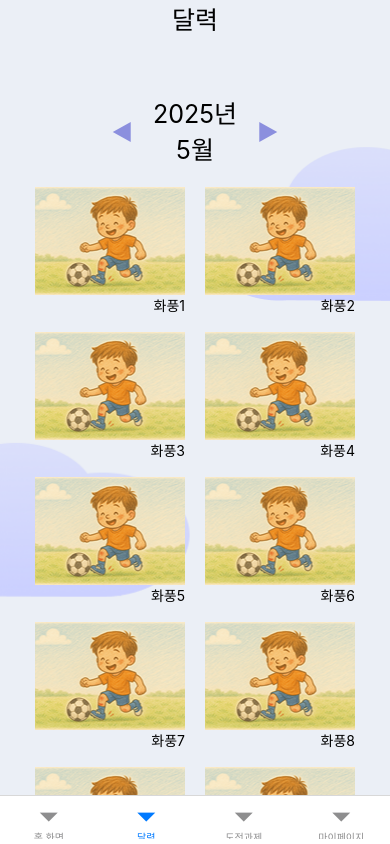
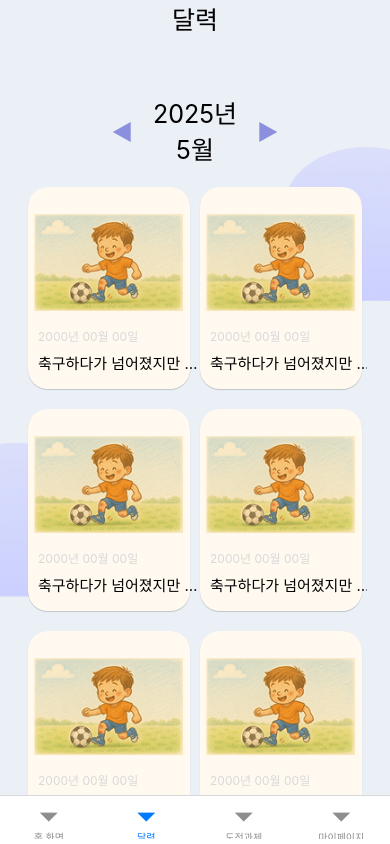
Before and after one commit to AI-Buddies/FrontEnd, a React Native app in the folder sketchtalk/: screen /CalendarStackNavigator in a window 390 px wide. Built offline with nearby package versions, Linux system fonts and the light colour scheme.

Commit message:
feat: update calendar item

```diff
--- a/sketchtalk/src/screens/calendar/CalendarMainScreen.js
+++ b/sketchtalk/src/screens/calendar/CalendarMainScreen.js
@@ -74,27 +74,62 @@ export default function CalenderMainScreen() {
           keyExtractor={item => item.style_name}
           fadingEdgeLength={100}
           data={dummyData}
-          renderItem={({item}) => <MessageItem {...item} />}
+          renderItem={({item}) => <CalendarItem {...item} />}
           numColumns={2}></FlatList>
       </View>
     </Background>
   );
 }
 
-const MessageItem = item => (
+const CalendarItem = item => (
   <Pressable
     style={{
-      width: 150,
-      height: 125,
+      width: 162,
+      height: 202,
       textAlign: 'center',
-      margin: 10,
+      marginHorizontal: 5,
+      marginVertical: 10,
+      backgroundColor: colors.creamWhite,
+      borderRadius: 20,
+      shadowColor: '#000',
+      shadowOffset: {
+        width: 0,
+        height: 1,
+      },
+      shadowOpacity: 0.18,
+      shadowRadius: 1.0,
+      elevation: 1,
+      alignItems: 'center',
+      justifyContent: 'center',
     }}
     onPress={item.onPress}>
     <Image
-      style={{width: 150}}
+      style={{width: 150, height: 129}}
+      resizeMode="contain"
       source={require('../../assets/soccer_diary.png')}
     />
-    <Text style={{alignSelf: 'flex-end'}}>{item.style_name}</Text>
+    <View style={{width: 162, height: 50}}>
+      <Text
+        style={{
+          flex: 1,
+          marginLeft: 10,
+          alignSelf: 'flex-start',
+          fontSize: 12,
+          color: '#d9d9d9',
+        }}>
+        2000년 00월 00일
+      </Text>
+      <Text
+        style={{
+          flex: 1,
+          marginHorizontal: 10,
+          alignSelf: 'flex-start',
+          fontSize: 15,
+        }}
+        numberOfLines={1}>
+        축구하다가 넘어졌지만 괜찮아!
+      </Text>
+    </View>
   </Pressable>
 );
 
```
